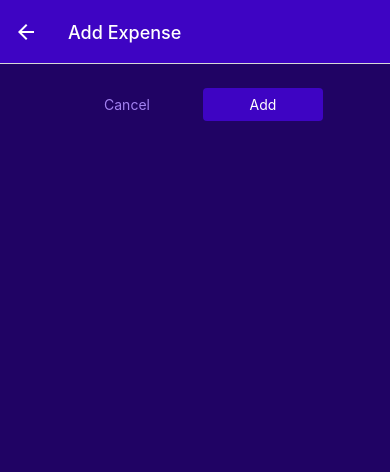
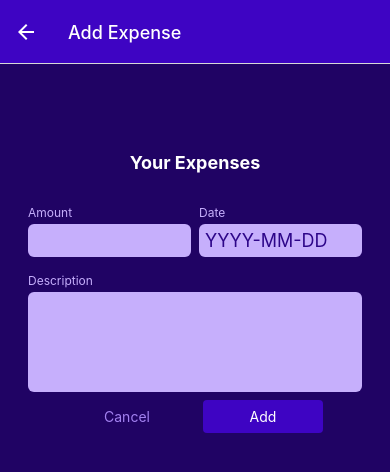
Before and after one commit to tensiJY/RNCourse, a React Native app: screen /ManageExpense in a window 390 px wide. Shown: the top 472 px of the page. Built offline with nearby package versions, Linux system fonts and the light colour scheme.

Commit message:
feat : form

```diff
--- /dev/null
+++ b/src/components/ManageExpense/ExpenseForm.js
@@ -0,0 +1,109 @@
+import React from 'react';
+import {StyleSheet, View, Text} from 'react-native';
+
+import Input from './Input';
+import Button from '../Common/Button';
+
+function ExpenseForm({submitButtonLabel, onCancel, onSubmit}) {
+  const [inputValues, setInputValues] = React.useState({
+    amount: '',
+    date: '',
+    description: '',
+  });
+
+  const inputChangeHandler = (inputIdentifier, enteredValue) => {
+    setInputValues(prev => {
+      return {
+        ...prev,
+        [inputIdentifier]: enteredValue,
+      };
+    });
+  };
+
+  const submitHandler = () => {
+    const expenseData = {
+      amount: +inputValues.amount,
+      date: new Date(inputValues.date),
+      description: inputValues.description,
+    };
+
+    onSubmit(expenseData);
+  };
+
+  return (
+    <View style={styles.form}>
+      <Text style={styles.title}>Your Expenses</Text>
+      <View style={styles.inputsRow}>
+        <Input
+          label="Amount"
+          textInputConfig={{
+            keyboardType: 'decimal-pad',
+            onChangeText: inputChangeHandler.bind(this, 'amount'),
+            value: inputValues.amount,
+          }}
+          style={styles.rowInput}
+        />
+        <Input
+          label="Date"
+          textInputConfig={{
+            placeholder: 'YYYY-MM-DD',
+            maxLength: 10,
+            onChangeText: inputChangeHandler.bind(this, 'date'),
+            value: inputValues.date,
+          }}
+          style={styles.rowInput}
+        />
+      </View>
+
+      <Input
+        label="Description"
+        textInputConfig={{
+          multiline: true,
+          // autoCapitalize: 'none'
+          // autoCorrect: false // default is true
+          onChangeText: inputChangeHandler.bind(this, 'description'),
+          value: inputValues.description,
+        }}
+      />
+      <View style={styles.buttons}>
+        <Button style={styles.button} mode="flat" onPress={onCancel}>
+          Cancel
+        </Button>
+        <Button style={styles.button} onPress={submitHandler}>
+          {submitButtonLabel}
+        </Button>
+      </View>
+    </View>
+  );
+}
+
+export default ExpenseForm;
+
+const styles = StyleSheet.create({
+  form: {
+    marginTop: 40,
+  },
+  title: {
+    fontSize: 18,
+    fontWeight: 'bold',
+    color: 'white',
+    marginVertical: 24,
+    textAlign: 'center',
+  },
+  inputsRow: {
+    flexDirection: 'row',
+    justifyContent: 'space-between',
+  },
+  rowInput: {
+    flex: 1,
+  },
+  buttons: {
+    flexDirection: 'row',
+    justifyContent: 'center',
+    alignItems: 'center',
+  },
+  button: {
+    minWidth: 120,
+    marginHorizontal: 8,
+  },
+});
--- /dev/null
+++ b/src/components/ManageExpense/Input.js
@@ -0,0 +1,44 @@
+import React from 'react';
+import {StyleSheet, Text, TextInput, View} from 'react-native';
+
+import {GlobalStyles} from '../../constants/styles';
+
+function Input({label, textInputConfig, style}) {
+  const inputStyles = [styles.input];
+
+  if (textInputConfig && textInputConfig.multiline) {
+    inputStyles.push(styles.inputMultiline);
+  }
+
+  return (
+    <View style={[styles.inputContainer, style]}>
+      <Text style={styles.label}>{label}</Text>
+      <TextInput style={inputStyles} {...textInputConfig} />
+    </View>
+  );
+}
+
+export default Input;
+
+const styles = StyleSheet.create({
+  inputContainer: {
+    marginHorizontal: 4,
+    marginVertical: 8,
+  },
+  label: {
+    fontSize: 12,
+    color: GlobalStyles.colors.primary100,
+    marginBottom: 4,
+  },
+  input: {
+    backgroundColor: GlobalStyles.colors.primary100,
+    color: GlobalStyles.colors.primary700,
+    padding: 6,
+    borderRadius: 6,
+    fontSize: 18,
+  },
+  inputMultiline: {
+    minHeight: 100,
+    textAlignVertical: 'top',
+  },
+});
--- a/src/screens/ManageExpense.js
+++ b/src/screens/ManageExpense.js
@@ -4,6 +4,7 @@
 import {GlobalStyles} from '../constants/styles';
 import Button from '../components/Common/Button';
 import {ExpenseContext} from '../store/expenses-context';
+import ExpenseForm from '../components/ManageExpense/ExpenseForm';
 
 const ManageExpense = ({route, navigation}) => {
   const expensesCtx = React.useContext(ExpenseContext);
@@ -29,19 +30,12 @@
     close();
   }
 
-  function confirmHandler() {
+  function confirmHandler(expenseData) {
+    console.log('Expense : ', expenseData);
     if (isEditing) {
-      expensesCtx.updateExpense(expenseId, {
-        description: 'Test!!',
-        amount: 18.0,
-        date: new Date(),
-      });
+      expensesCtx.updateExpense(expenseId, expenseData);
     } else {
-      expensesCtx.addExpense({
-        description: 'Test',
-        amount: 18.0,
-        date: new Date(),
-      });
+      expensesCtx.addExpense(expenseData);
     }
     close();
   }
@@ -52,14 +46,12 @@
 
   return (
     <View style={styles.container}>
-      <View style={styles.buttons}>
-        <Button style={styles.button} mode="flat" onPress={cancelHandler}>
-          Cancel
-        </Button>
-        <Button style={styles.button} onPress={confirmHandler}>
-          {isEditing ? 'Update' : 'Add'}
-        </Button>
-      </View>
+      <ExpenseForm
+        submitButtonLabel={isEditing ? 'Update' : 'Add'}
+        onCancel={cancelHandler}
+        onSubmit={confirmHandler}
+      />
+
       {isEditing && (
         <View style={styles.deleteContainer}>
           <VectorIconButton
@@ -82,15 +74,7 @@
     padding: 24,
     backgroundColor: GlobalStyles.colors.primary800,
   },
-  buttons: {
-    flexDirection: 'row',
-    justifyContent: 'center',
-    alignItems: 'center',
-  },
-  button: {
-    minWidth: 120,
-    marginHorizontal: 8,
-  },
+
   deleteContainer: {
     marginTop: 16,
     paddingTop: 8,
--- a/src/util/date.js
+++ b/src/util/date.js
@@ -1,8 +1,8 @@
 export function getFormattedDate(date) {
   let month = date.getMonth() + 1;
-  month = month > 10 ? month : `0${month}`;
+  month = month >= 10 ? month : `0${month}`;
   let day = date.getDate();
-  day = day > 10 ? day : `0${day}`;
+  day = day >= 10 ? day : `0${day}`;
   return `${date.getFullYear()}-${month}-${day}`;
 }
 
```
